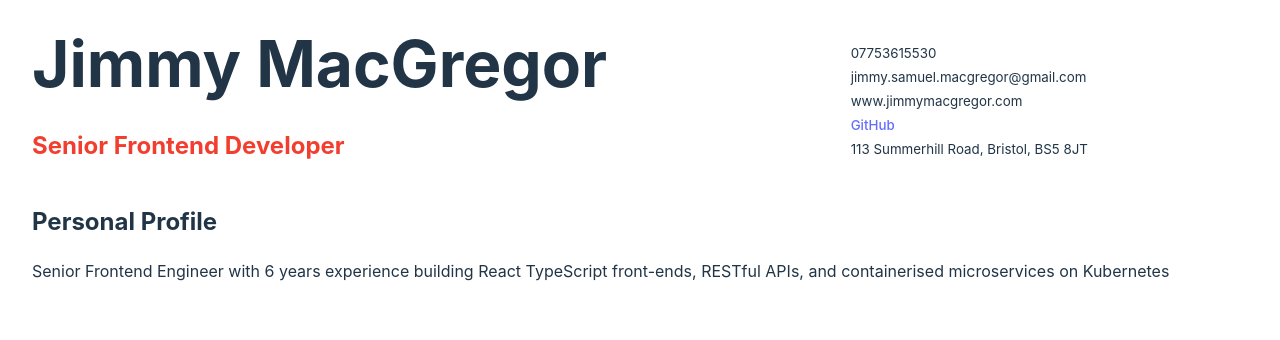
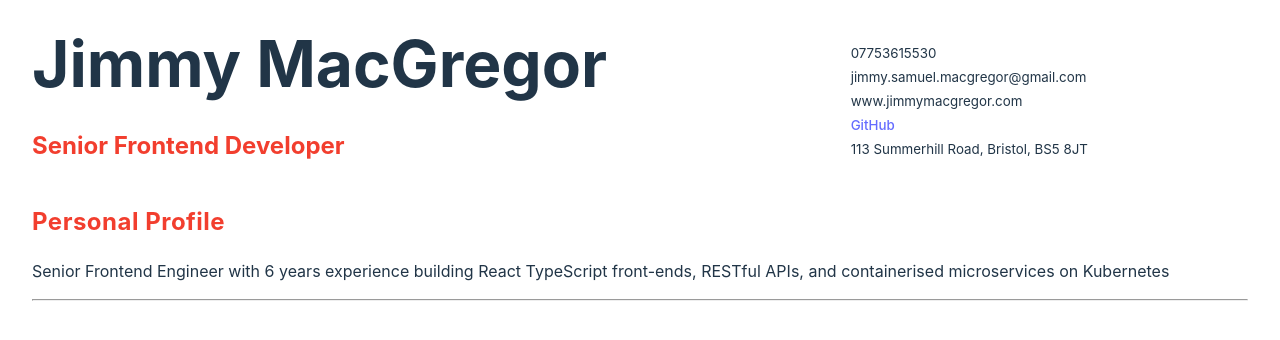
Before and after one commit to MymmiJ/cv, a React (Vite) app: page / in a window 1280 px wide. Shown: the top 340 px of the page. Built offline with nearby package versions, Linux system fonts and the light colour scheme.

Commit message:
Section header styling

```diff
--- a/src/App.tsx
+++ b/src/App.tsx
@@ -3,6 +3,7 @@ import { JobName } from './homepage/JobName'
 import { Name } from './homepage/Name'
 import { Detail } from './homepage/details/Detail'
 import { DetailContainer } from './homepage/details/DetailContainer'
+import { SectionHeader } from './homepage/headers/SectionHeader'
 import { HeadlineGrid } from './layout/HeadlineGrid'
 
 function App() {
@@ -20,12 +21,13 @@ function App() {
         <JobName>Senior Frontend Developer</JobName>
       </HeadlineGrid>
       <section>
-        <h2>Personal Profile</h2>
+        <SectionHeader>Personal Profile</SectionHeader>
         <p>
           Senior Frontend Engineer with 6 years experience building React TypeScript front-ends, RESTful APIs, and containerised
 microservices on Kubernetes
         </p>
       </section>
+      <hr />
     </>
   )
 }
--- /dev/null
+++ b/src/homepage/headers/SectionHeader.tsx
@@ -0,0 +1,6 @@
+import styled from "styled-components";
+
+export const SectionHeader = styled.h2`
+    color: #f23e2e;
+    letter-spacing: 0.5px;
+`;
```
